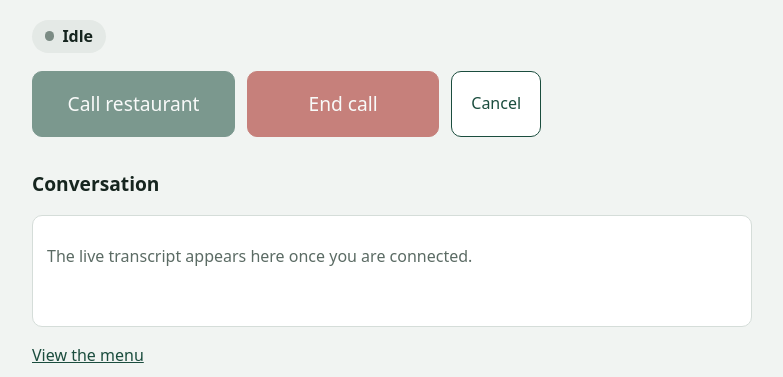
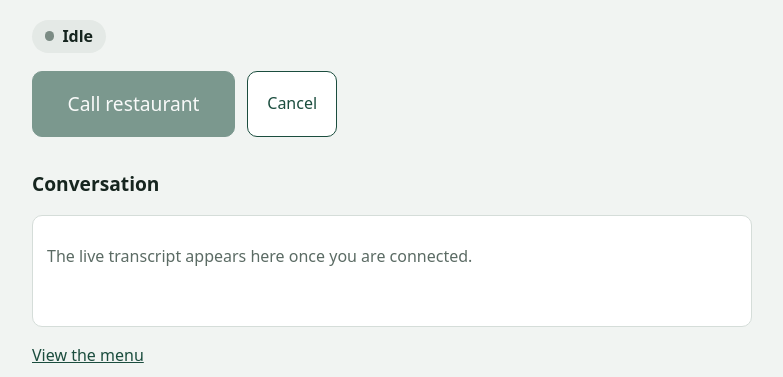
Before and after one commit to abdulwaarisinfo-dot/Ai-Voice-Agent, a FastAPI app: template restaurant-voice-agent/app/templates/call.html in a window 1280 px wide. Shown: the part 208-585 px from the top of the page, without its empty margins (248-1031 px from the left). Run offline with FastAPI, Linux system fonts and the light colour scheme; the template is opened without the code that fills it, so the values that code supplies are empty; parts of the project's set-up code (start-up, migrations or seed data) failed here and were passed over.

Commit message:
Update CSS to include hidden attribute display rule
Added a rule to hide elements with the hidden attribute.

```diff
--- a/restaurant-voice-agent/app/static/css/style.css
+++ b/restaurant-voice-agent/app/static/css/style.css
@@ -4,6 +4,7 @@
   --radius:10px;
 }
 *{box-sizing:border-box}
+[hidden]{display:none !important}  /* class display rules (.stack, .row...) must not override the hidden attribute */
 body{margin:0;background:var(--bg);color:var(--ink);font:16px/1.55 system-ui,-apple-system,"Segoe UI",Roboto,sans-serif}
 .skip{position:absolute;left:-999px}.skip:focus{left:8px;top:8px;background:#fff;padding:8px;z-index:9}
 header.site{display:flex;flex-wrap:wrap;gap:12px;justify-content:space-between;align-items:center;padding:14px 20px;background:var(--brand);color:var(--brand-ink)}
```
